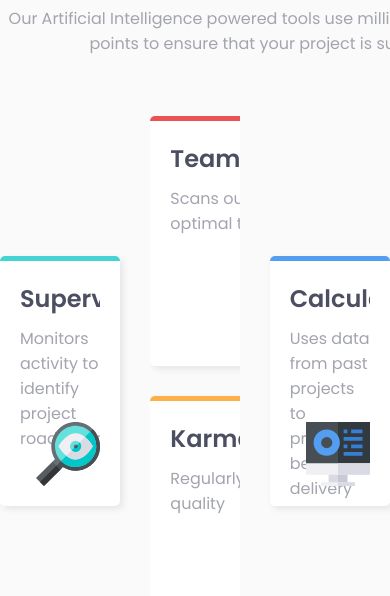
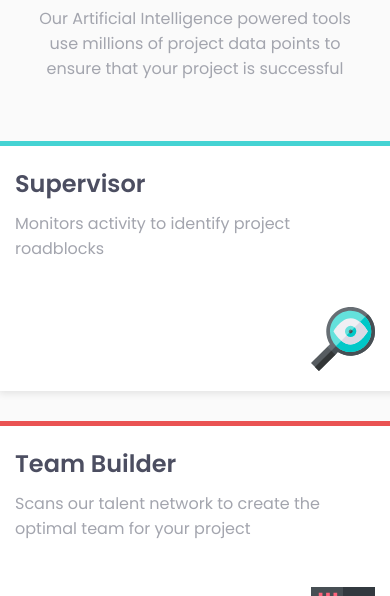
Before and after one commit to LucasGabriel2806/four-card-feature-section, a plain HTML site: page index.html in a window 390 px wide. Shown: the part 248-844 px from the top of the page. Drawn offline with Linux system fonts and the light colour scheme.

Commit message:
Design para mobile terminado

```diff
--- a/styles/style.css
+++ b/styles/style.css
@@ -108,3 +108,13 @@ main {
     right: 20px;
     bottom: 20px;
 }
+
+@media only screen and (max-width: 1280px) {
+    main {
+        flex-direction: column;
+    }
+
+    h1 ~ p {
+        width: 340px;
+    }
+}
```
